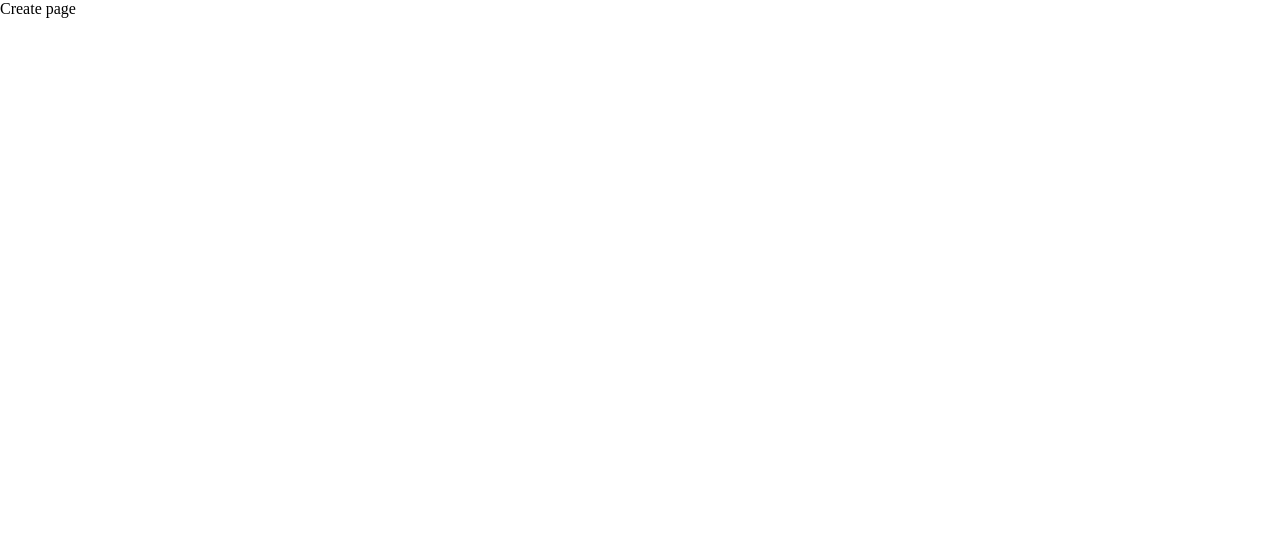
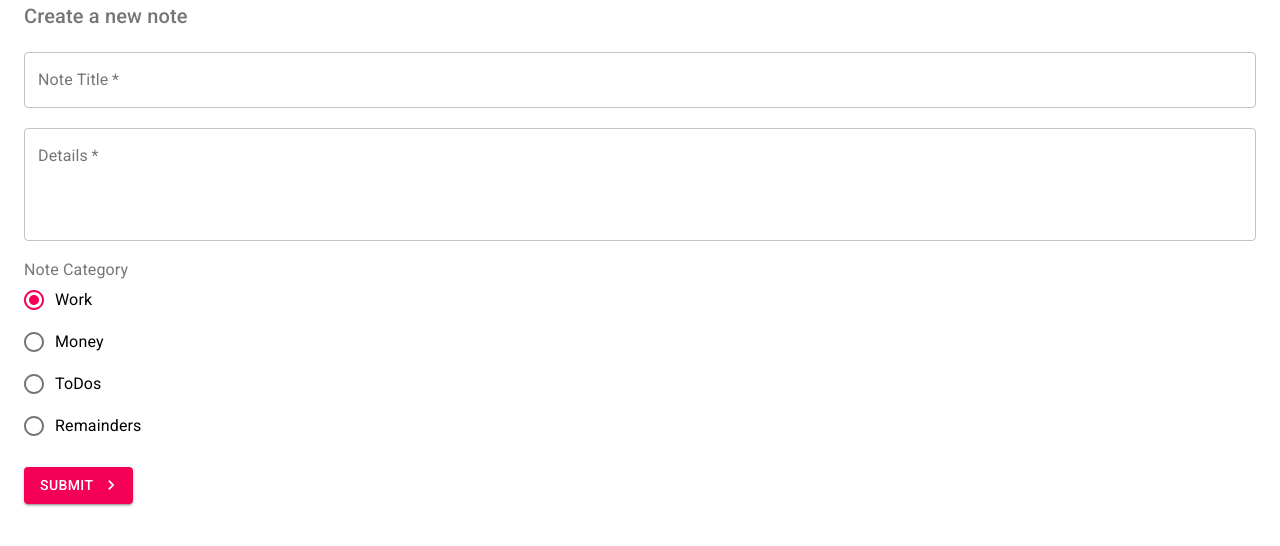
Before and after one commit to Sudharsan25/Material_UI, a React (Create React App) app: page /create in a window 1280 px wide. Shown: the top 546 px of the page. Built offline with nearby package versions, Linux system fonts and the light colour scheme.

Commit message:
Inital Create Page

```diff
--- a/src/pages/Create.js
+++ b/src/pages/Create.js
@@ -1,9 +1,116 @@
-import React from 'react'
+import React, { useState } from "react";
+
+import { Typography } from "@material-ui/core";
+import Button from "@material-ui/core/Button";
+import {
+  Container,
+  RadioGroup,
+  FormControlLabel,
+  Radio,
+  FormControl,
+  FormLabel,
+} from "@material-ui/core";
+import TextField from "@material-ui/core/TextField";
+import { KeyboardArrowRight } from "@material-ui/icons";
+import { makeStyles } from "@material-ui/core";
+
+const useStyles = makeStyles({
+  field: {
+    marginTop: 20,
+    marginBottom: 20,
+    display: "block",
+  },
+});
 
 export default function Create() {
+  const classes = useStyles();
+  const [title, setTitle] = useState("");
+  const [titleError, setTitleError] = useState(false);
+  const [details, setDetails] = useState("");
+  const [detailsError, setDetailsError] = useState(false);
+  const [category, setCategory] = useState("Work");
+
+  const handleSubmit = (e) => {
+    e.preventDefault();
+    setTitleError(false);
+    setDetailsError(false);
+
+    if (title == "") {
+      setTitleError(true);
+    }
+
+    if (details == "") {
+      setDetailsError(true);
+    }
+
+    if (title && details) {
+      console.log(title, details, category);
+    }
+  };
+
   return (
-    <div>
-      Create page
-    </div>
-  )
+    <Container>
+      <Typography
+        variant="h6"
+        component="h2"
+        gutterBottom
+        color="textSecondary"
+      >
+        Create a new note
+      </Typography>
+
+      <form noValidate autoComplete="off" onSubmit={handleSubmit}>
+        <TextField
+          onChange={(e) => setTitle(e.target.value)}
+          className={classes.field}
+          label="Note Title"
+          variant="outlined"
+          color="secondary"
+          error={titleError}
+          fullWidth
+          required
+        />
+        <TextField
+          onChange={(e) => setDetails(e.target.value)}
+          className={classes.field}
+          label="Details"
+          variant="outlined"
+          color="secondary"
+          error={detailsError}
+          multiline
+          rows={4}
+          fullWidth
+          required
+        />
+
+        <FormControl className={classes.field}>
+          <FormLabel>Note Category</FormLabel>
+
+          <RadioGroup
+            value={category}
+            onChange={(e) => setCategory(e.target.value)}
+          >
+            <FormControlLabel value="Work" control={<Radio />} label="Work" />
+            <FormControlLabel value="Money" control={<Radio />} label="Money" />
+            <FormControlLabel value="ToDos" control={<Radio />} label="ToDos" />
+            <FormControlLabel
+              value="Remainders"
+              control={<Radio />}
+              label="Remainders"
+            />
+          </RadioGroup>
+        </FormControl>
+
+        <Button
+          onClick={() => console.log("You clicked me")}
+          type="submit"
+          color="secondary"
+          variant="contained"
+          endIcon={<KeyboardArrowRight />}
+        >
+          Submit
+        </Button>
+      </form>
+    </Container>
+  );
 }
```
